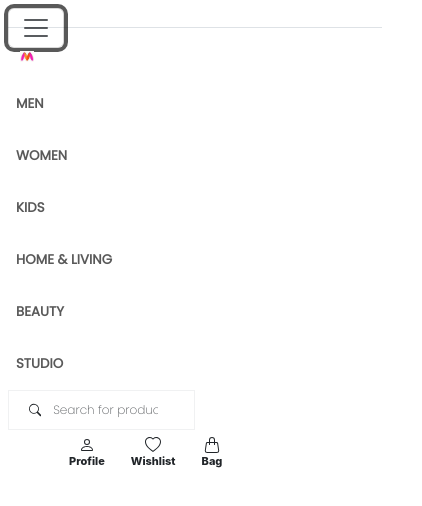
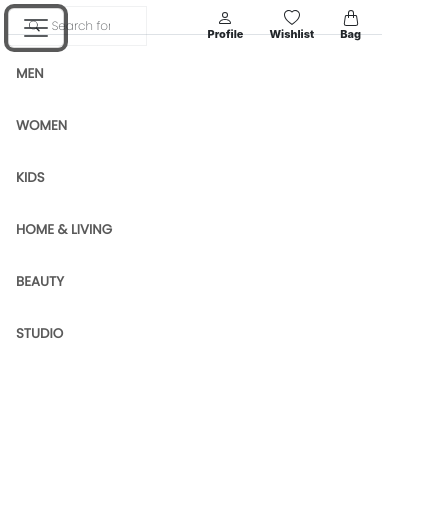
Before and after one commit to shivamgiri007/ecom_project, a React (Create React App) app: page / in a window 390 px wide. Both pictures are taken after a click on the button "Toggle navigation". Shown: the top 506 px of the page, 422 px wide, since content can reach past the window. Built offline with nearby package versions, Linux system fonts and the light colour scheme.

Commit message:
some media changes accured in navbar

```diff
--- a/src/Components/Navbar.css
+++ b/src/Components/Navbar.css
@@ -1,31 +1,51 @@
-@import url('https://fonts.googleapis.com/css2?family=Poppins:wght@100;200;400&display=swap');
+@import url("https://fonts.googleapis.com/css2?family=Poppins:wght@100;200;400&display=swap");
 
-.navbar{
+.navbar {
   --bs-navbar-padding-x: 0;
   height: 5vw;
   padding: 0px;
 }
-.myntra-logo{
+.myntra-logo {
   /* padding-block: 0px; */
   padding-inline: 3vw;
 }
-.myntra-logo img{
+.myntra-logo img {
   height: 2.7vw;
   width: auto;
 }
-.Navbar_Items{
+.Navbar_Items {
   margin-right: 0;
 }
-.Navbar_Items li{
-    font-family: 'Poppins', sans-serif;
-    font-weight:bolder;
-    font-size:smaller;
+.Navbar_Items li {
+  font-family: "Poppins", sans-serif;
+  font-weight: bolder;
+  font-size: smaller;
 }
-.icon_buttons button{
+.icon_buttons button {
   font-size: 11px;
   font-weight: 800;
 }
-.search_input{
-    font-size:12px;
-    font-family: 'Poppins', sans-serif;
+.search_input {
+  font-size: 12px;
+  font-family: "Poppins", sans-serif;
 }
+.search_logo_section{
+    display: contents;
+}
+@media (max-width: 990px) {
+  .myntra-logo {
+    display: none;
+  }
+
+  .search_logo_section {
+    position: absolute;
+    top: -5px;
+    display: flex;
+    align-items: center;
+    right: -40px;
+  }
+  .navbar{
+    height: 7vw;
+  }
+
+}
--- a/src/Components/Navbar.jsx
+++ b/src/Components/Navbar.jsx
@@ -20,6 +20,7 @@ export default function Navbar() {
           <span className="navbar-toggler-icon"></span>
         </button>
         <div className="collapse navbar-collapse" id="navbarText">
+          <div className="m_logo d-flex">
             <a className="navbar-brand myntra-logo" href="./">
               <img
                 src={logo}
@@ -49,8 +50,10 @@ export default function Navbar() {
                 <NavList.STUDIO />
               </li>
             </ul>
+          </div>
+          <div className="search_logo_section d-contents">
             <form
-            className="d-flex border border-secondary border-opacity-10 me-auto w-50 p-1 align-items-center bg-transparent"
+              className="d-flex border border-secondary border-opacity-10 me-auto w-50 p-1 align-items-center bg-transparent search_form"
               role="search"
             >
               <svg
@@ -112,6 +115,7 @@ export default function Navbar() {
               </button>
             </form>
           </div>
+        </div>
       </nav>
     </>
   );
```
Lines whose indentation alone changed are shown as unchanged.
